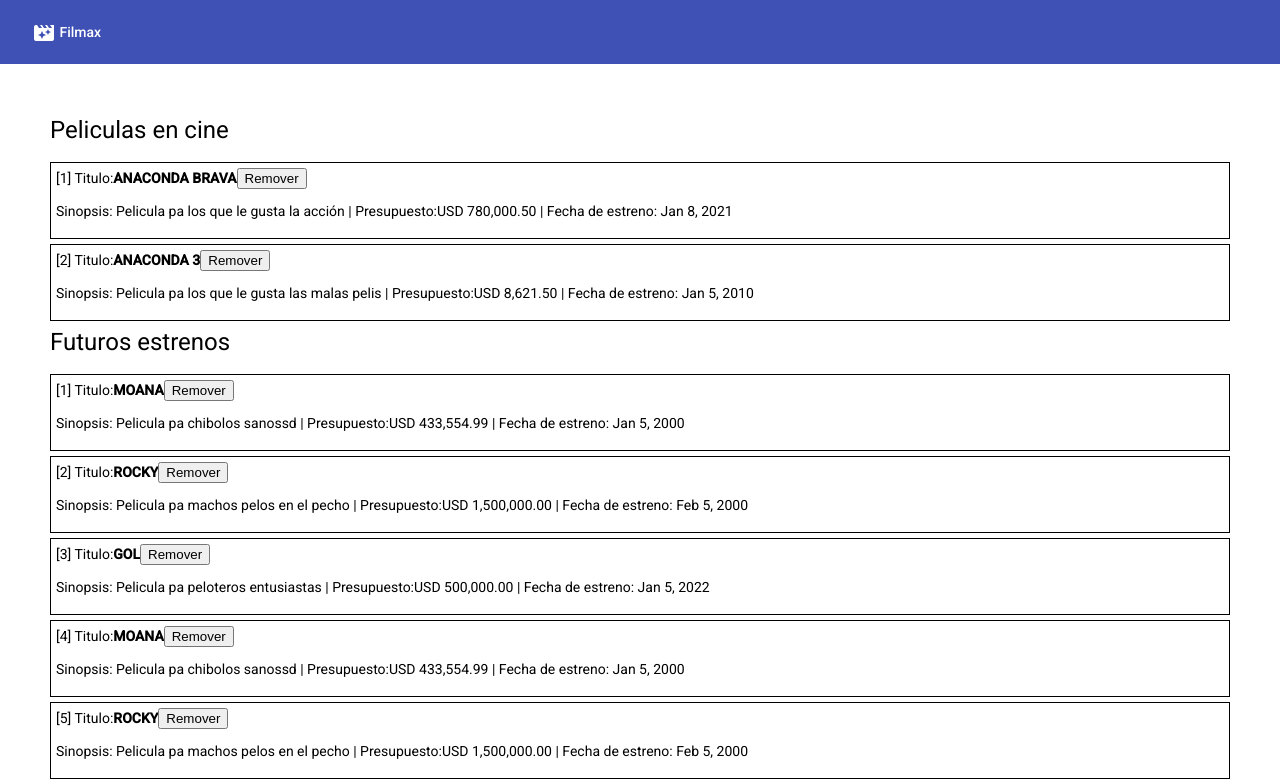
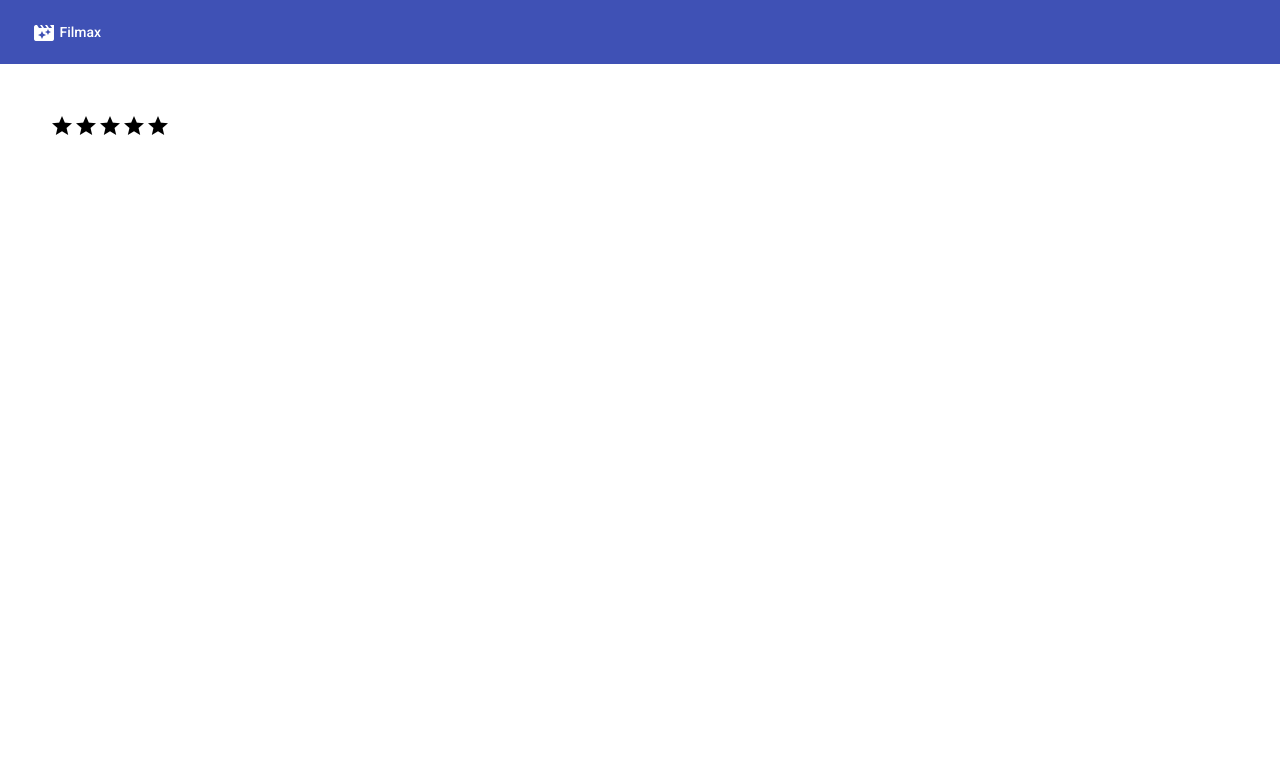
Before and after one commit to GeaSmart/Filmax-frontend, an Angular app: page / in a window 1280 px wide. Shown: the top 783 px of the page. Built offline with nearby package versions, Linux system fonts and the light colour scheme.

Commit message:
secure point

```diff
--- a/src/app/app.component.html
+++ b/src/app/app.component.html
@@ -5,7 +5,7 @@
 <app-menu></app-menu>
 
 <div class="contenedor">
-  <h1>Peliculas en cine</h1>
+  <!-- <h1>Peliculas en cine</h1>
   <app-listado-peliculas
     [peliculas]="listadoPeliculasCine"
   ></app-listado-peliculas>
@@ -13,6 +13,11 @@
   <h1>Futuros estrenos</h1>
   <app-listado-peliculas
     [peliculas]="listadoPeliculasEstreno"
-  ></app-listado-peliculas>
+  ></app-listado-peliculas> -->
+
+  <app-rating></app-rating> <!-- Se le puede pasar opcionalmente los parámetros al componente: maxRating o selectedRating -->
+
+
+
 </div>
 <!-- <p (click)="manejarClick()">Test funcion {{manejarClick()}}</p> -->
--- a/src/app/app.component.ts
+++ b/src/app/app.component.ts
@@ -38,48 +38,6 @@ export class AppComponent implements OnInit {
           sinopsis: 'Pelicula pa machos pelos en el pecho',
           presupuesto: 1500000,
           fechaEstreno: new Date('02/05/2000'),
-        },
-        {
-          titulo: 'Gol',
-          sinopsis: 'Pelicula pa peloteros entusiastas',
-          presupuesto: 500000,
-          fechaEstreno: new Date('01/05/2022'),
-        },
-        {
-          titulo: 'Moana',
-          sinopsis: 'Pelicula pa chibolos sanossd',
-          presupuesto: 433554.99,
-          fechaEstreno: new Date('01/05/2000'),
-        },
-        {
-          titulo: 'Rocky',
-          sinopsis: 'Pelicula pa machos pelos en el pecho',
-          presupuesto: 1500000,
-          fechaEstreno: new Date('02/05/2000'),
-        },
-        {
-          titulo: 'Gol',
-          sinopsis: 'Pelicula pa peloteros entusiastas',
-          presupuesto: 500000,
-          fechaEstreno: new Date('01/05/2022'),
-        },
-        {
-          titulo: 'Moana',
-          sinopsis: 'Pelicula pa chibolos sanossd',
-          presupuesto: 433554.99,
-          fechaEstreno: new Date('01/05/2000'),
-        },
-        {
-          titulo: 'Rocky',
-          sinopsis: 'Pelicula pa machos pelos en el pecho',
-          presupuesto: 1500000,
-          fechaEstreno: new Date('02/05/2000'),
-        },
-        {
-          titulo: 'Gol',
-          sinopsis: 'Pelicula pa peloteros entusiastas',
-          presupuesto: 500000,
-          fechaEstreno: new Date('01/05/2022'),
         },
       ];
     }, 1000);
--- a/src/app/app.module.ts
+++ b/src/app/app.module.ts
@@ -8,13 +8,15 @@ import { ListadoGenericoComponent } from './utilidades/listado-generico/listado-
 import { BrowserAnimationsModule } from '@angular/platform-browser/animations';
 import { MaterialModule } from './material/material.module';
 import { MenuComponent } from './menu/menu.component';
+import { RatingComponent } from './utilidades/rating/rating.component';
 
 @NgModule({
   declarations: [
     AppComponent,
     ListadoPeliculasComponent,
     ListadoGenericoComponent,
-    MenuComponent
+    MenuComponent,
+    RatingComponent
   ],
   imports: [
     BrowserModule,
--- /dev/null
+++ b/src/app/utilidades/rating/rating.component.html
@@ -0,0 +1 @@
+<mat-icon *ngFor="let i of maxRatingArray; let index = index">star</mat-icon>
--- /dev/null
+++ b/src/app/utilidades/rating/rating.component.ts
@@ -0,0 +1,25 @@
+import { Component, Input, OnInit } from '@angular/core';
+
+@Component({
+  selector: 'app-rating',
+  templateUrl: './rating.component.html',
+  styleUrls: ['./rating.component.css']
+})
+export class RatingComponent implements OnInit {
+
+  @Input()
+  maxRating = 5;
+  @Input()
+  selectedRating = 0;
+
+  maxRatingArray: number[] = [];
+
+
+
+  constructor() { }
+
+  ngOnInit(): void {
+    this.maxRatingArray = Array(this.maxRating).fill(0);
+  }
+
+}
```
Also changed, not shown: src/app/utilidades/rating/rating.component.css (added).
